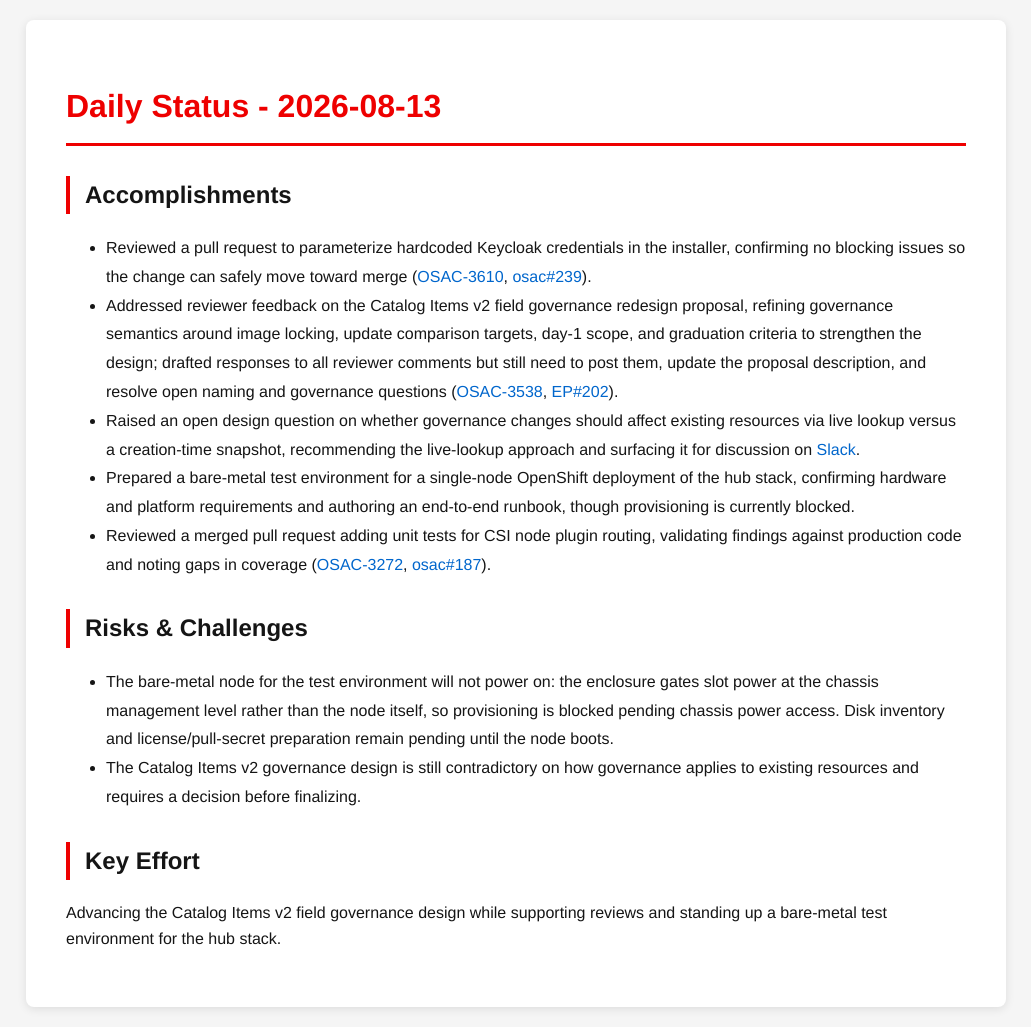
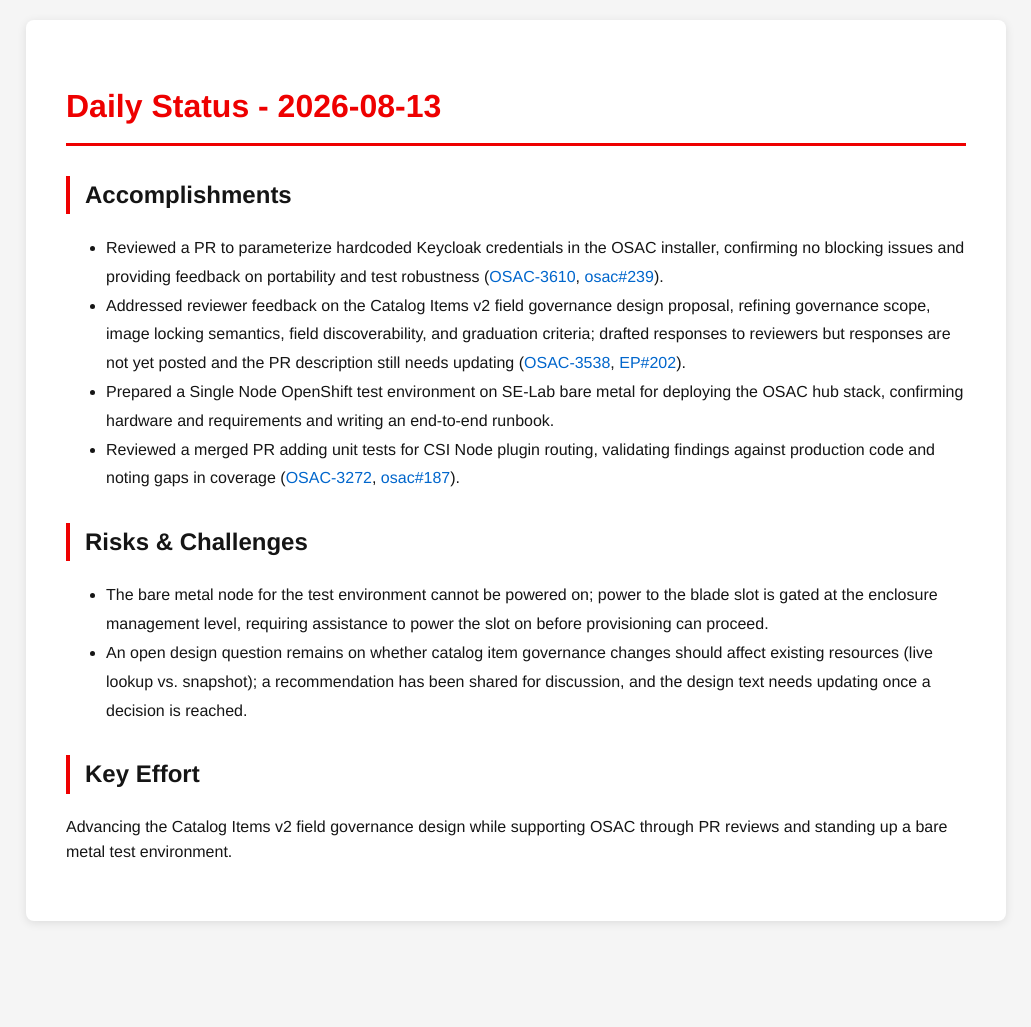
Before and after one commit to tzvatot/daily-status, a Jekyll site: the page built from 2026-08-13.md, in a window 1280 px wide. Shown: the whole page, without its empty margins (124-1155 px from the left). Built offline with Jekyll 4.4.1, drawn with Linux system fonts in a browser that asks for light colours; after the commit the page ends 941 px from its top, so only the background shows below that.

Commit message:
Daily status update - 2026-08-13

```diff
--- a/2026-08-13.md
+++ b/2026-08-13.md
@@ -7,15 +7,14 @@
 # Daily Status - 2026-08-13
 
 ## Accomplishments
-- Reviewed a pull request to parameterize hardcoded Keycloak credentials in the installer, confirming no blocking issues so the change can safely move toward merge ([OSAC-3610](https://redhat.atlassian.net/browse/OSAC-3610), [osac#239](https://github.com/osac-project/osac/pull/239)).
-- Addressed reviewer feedback on the Catalog Items v2 field governance redesign proposal, refining governance semantics around image locking, update comparison targets, day-1 scope, and graduation criteria to strengthen the design; drafted responses to all reviewer comments but still need to post them, update the proposal description, and resolve open naming and governance questions ([OSAC-3538](https://redhat.atlassian.net/browse/OSAC-3538), [EP#202](https://github.com/osac-project/enhancement-proposals/pull/202)).
-- Raised an open design question on whether governance changes should affect existing resources via live lookup versus a creation-time snapshot, recommending the live-lookup approach and surfacing it for discussion on [Slack](https://redhat-internal.slack.com/archives/C08ESMFV85Q/p1786621100340429?thread_ts=1786438254.024539&cid=C08ESMFV85Q).
-- Prepared a bare-metal test environment for a single-node OpenShift deployment of the hub stack, confirming hardware and platform requirements and authoring an end-to-end runbook, though provisioning is currently blocked.
-- Reviewed a merged pull request adding unit tests for CSI node plugin routing, validating findings against production code and noting gaps in coverage ([OSAC-3272](https://redhat.atlassian.net/browse/OSAC-3272), [osac#187](https://github.com/osac-project/osac/pull/187)).
+- Reviewed a PR to parameterize hardcoded Keycloak credentials in the OSAC installer, confirming no blocking issues and providing feedback on portability and test robustness ([OSAC-3610](https://redhat.atlassian.net/browse/OSAC-3610), [osac#239](https://github.com/osac-project/osac/pull/239)).
+- Addressed reviewer feedback on the Catalog Items v2 field governance design proposal, refining governance scope, image locking semantics, field discoverability, and graduation criteria; drafted responses to reviewers but responses are not yet posted and the PR description still needs updating ([OSAC-3538](https://redhat.atlassian.net/browse/OSAC-3538), [EP#202](https://github.com/osac-project/enhancement-proposals/pull/202)).
+- Prepared a Single Node OpenShift test environment on SE-Lab bare metal for deploying the OSAC hub stack, confirming hardware and requirements and writing an end-to-end runbook.
+- Reviewed a merged PR adding unit tests for CSI Node plugin routing, validating findings against production code and noting gaps in coverage ([OSAC-3272](https://redhat.atlassian.net/browse/OSAC-3272), [osac#187](https://github.com/osac-project/osac/pull/187)).
 
 ## Risks & Challenges
-- The bare-metal node for the test environment will not power on: the enclosure gates slot power at the chassis management level rather than the node itself, so provisioning is blocked pending chassis power access. Disk inventory and license/pull-secret preparation remain pending until the node boots.
-- The Catalog Items v2 governance design is still contradictory on how governance applies to existing resources and requires a decision before finalizing.
+- The bare metal node for the test environment cannot be powered on; power to the blade slot is gated at the enclosure management level, requiring assistance to power the slot on before provisioning can proceed.
+- An open design question remains on whether catalog item governance changes should affect existing resources (live lookup vs. snapshot); a recommendation has been shared for discussion, and the design text needs updating once a decision is reached.
 
 ## Key Effort
-Advancing the Catalog Items v2 field governance design while supporting reviews and standing up a bare-metal test environment for the hub stack.
+Advancing the Catalog Items v2 field governance design while supporting OSAC through PR reviews and standing up a bare metal test environment.
```
